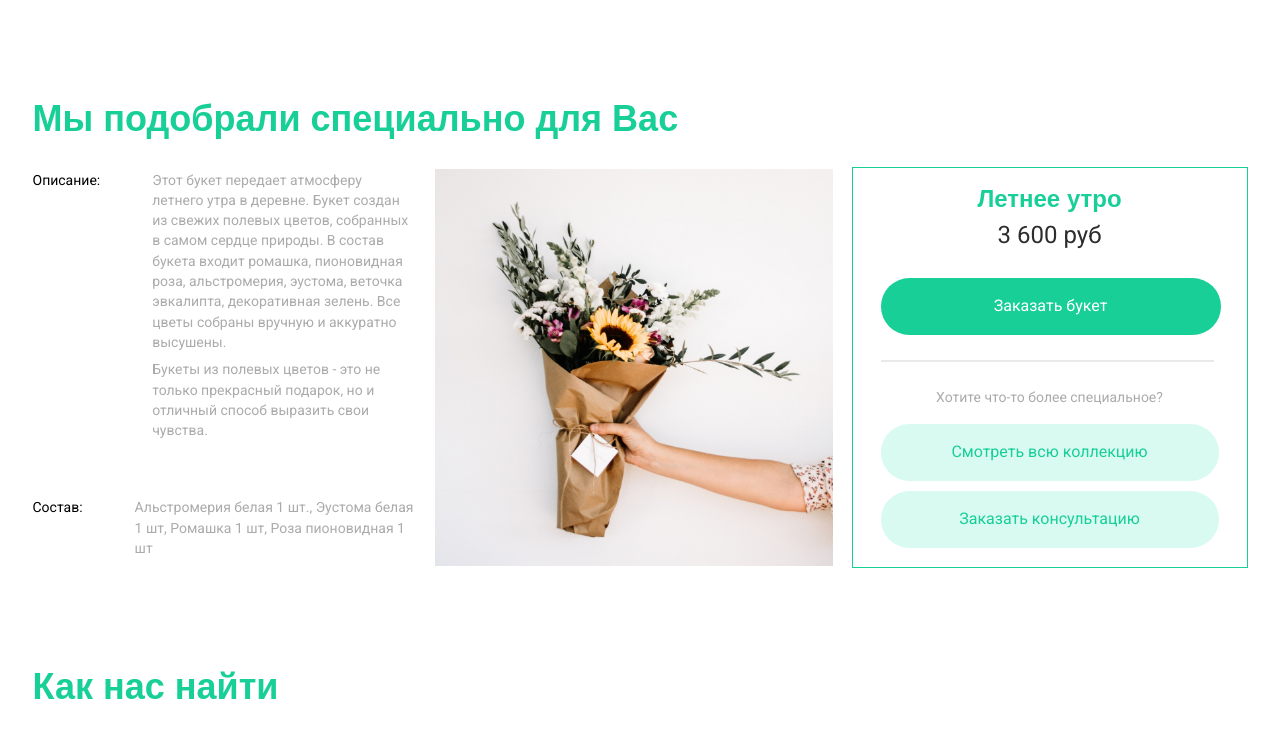
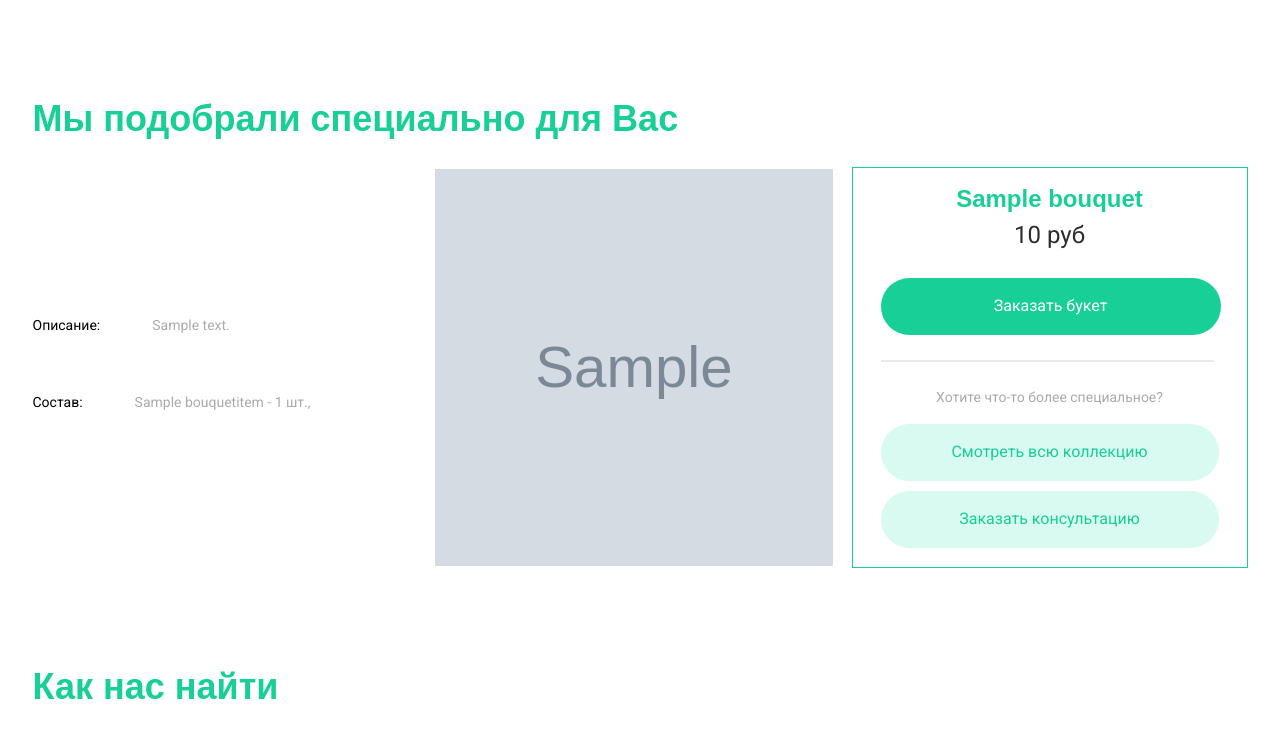
Before and after one commit to KirillYabl/FlowerShop, a Django app: page /result in a window 1280 px wide. Shown: the part 50-781 px from the top of the page. Run offline with Django 3.2, Linux system fonts and the light colour scheme; tables that the repository leaves empty hold one stand-in row (values such as "Sample post"); grey boxes marked "Sample" are stand-in pictures; parts of the project's set-up code (start-up, migrations or seed data) failed here and were passed over; some web fonts are replaced.

Commit message:
Add result page

```diff
--- a/flowerapp/views.py
+++ b/flowerapp/views.py
@@ -83,5 +83,39 @@ def quiz(request: WSGIRequest) -> HttpResponse:
 
 
 def result(request: WSGIRequest) -> HttpResponse:
-    context = {}
+    event = request.GET.get('event', None)
+    price_from = request.GET.get('price_from', None)
+    price_to = request.GET.get('price_to', None)
+    params = {}
+    if event:
+        try:
+            Event.objects.get(id=event)
+            params['events__id__in'] = event
+        except Event.DoesNotExist:
+            pass
+    if price_from:
+        try:
+            float(price_from)
+            params['price__gte'] = price_from
+        except ValueError:
+            pass
+    if price_to:
+        try:
+            float(price_to)
+            params['price__lte'] = price_to
+        except ValueError:
+            pass
+
+    if params:
+        suitable_bouquets = Bouquet.objects.filter(**params)
+        if suitable_bouquets:
+            selected_bouquet = suitable_bouquets.order_by('-price').prefetch_related('items', 'items__item')[0]
+        else:
+            # else for avoid extra queries
+            selected_bouquet = Bouquet.objects.order_by('-price').prefetch_related('items', 'items__item')[0]
+    else:
+        # else for avoid extra queries
+        selected_bouquet = Bouquet.objects.order_by('-price').prefetch_related('items', 'items__item')[0]
+
+    context = {'bouquet': selected_bouquet}
     return render(request, 'result.html', context)
--- a/templates/result.html
+++ b/templates/result.html
@@ -1,5 +1,6 @@
 {% extends "base.html" %}
 {% load static %}
+{% load format_thousands %}
 {% block first-section %}
 <section id="result">
   <div class="container">
@@ -10,11 +11,8 @@
           <div class="card__elems ">
             <span class="card__elems_intro">Описание:</span>
             <div class="card__items">
-								<p class="card__items_text card__items_text__first">
-									Этот букет передает атмосферу летнего утра в деревне. Букет создан из свежих полевых цветов, собранных в самом сердце природы. В состав букета входит ромашка, пионовидная роза, альстромерия, эустома, веточка эвкалипта, декоративная зелень. Все цветы собраны вручную и аккуратно высушены.
-								</p>
               <p class="card__items_text">
-									Букеты из полевых цветов - это не только прекрасный подарок, но и отличный способ выразить свои чувства.
+                {{ bouquet.description }}
               </p>
             </div>
           </div>
@@ -22,18 +20,19 @@
             <span class="card__elems_intro">Состав:</span>
             <div class="card__items">
               <p class="card__items_text card__items_text__first">
-									Альстромерия белая 1 шт., Эустома белая 1 шт, Ромашка 1 шт, Роза пионовидная 1 шт
+              {% for bouquet_item in bouquet.items.all %}
+								{{ bouquet_item.item.name }} - {{ bouquet_item.count }} шт.,&nbsp;
+              {% endfor %}
               </p>
-
             </div>
           </div>
         </div>
-					<img src="{% static 'img/cardImg.jpg' %}" alt="result Img" class="result__block_img">
+        <img src="{{ bouquet.photo.url }}" alt="result Img" class="result__block_img">
         <div class="result__items">
-						<div class="title result__items_title">Летнее утро</div>
-						<div class="result__items_price">3 600 руб</div>
+          <div class="title result__items_title">{{ bouquet.name }}</div>
+          <div class="result__items_price">{{ bouquet.price|floatformat:'0'|format_thousands }} руб</div>
           <button class="btn result__items_btn">Заказать букет</button>
-						<hr class="result__items_line" />
+          <hr class="result__items_line"/>
           <div class="result__items_intro">Хотите что-то более специальное?</div>
           <div class="result__items_block">
             <button class="btn largeBtn result__items_block__btn">Смотреть всю коллекцию</button>
```
Lines whose indentation alone changed are shown as unchanged.
